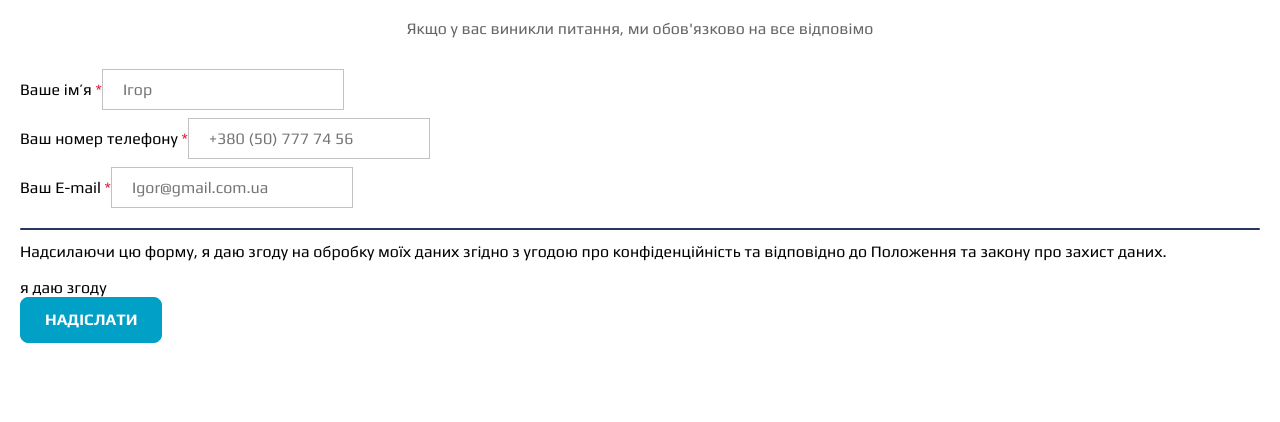
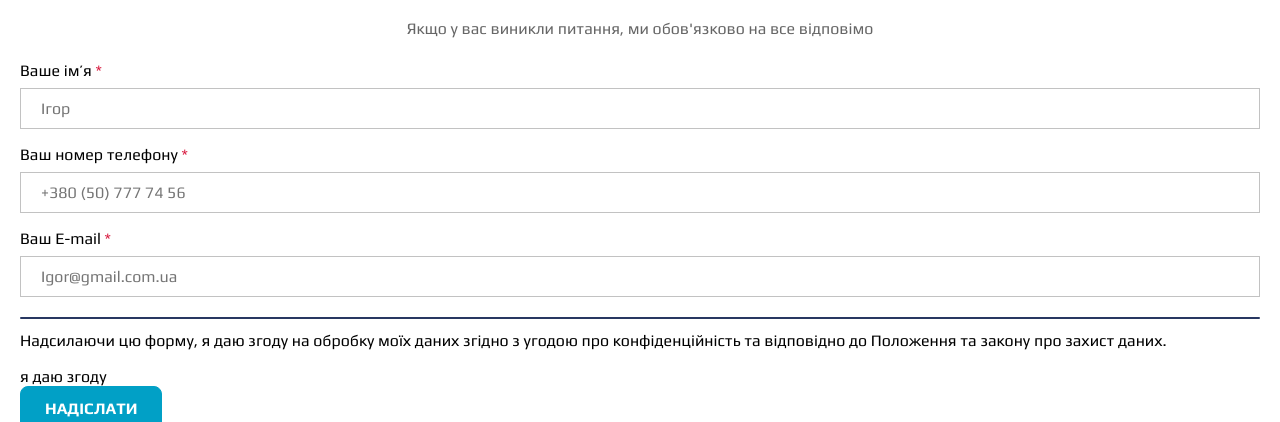
Before and after one commit to Senior322/Atlantika, a React (Create React App) app: page / in a window 1280 px wide. Shown: the part 1222-1644 px from the top of the page. Before the commit the page ends 1565 px from the top, so only its background shows below. Built offline with nearby package versions, Linux system fonts and the light colour scheme.

Commit message:
path
add yup for my form and fix default button

```diff
--- a/src/components/defaultButton/defaultButton.jsx
+++ b/src/components/defaultButton/defaultButton.jsx
@@ -5,9 +5,9 @@
 export default function DefaultButton({ info, arrow, type }) {
   return (
     <button type={type} className={css.defaultButton}>
-      <a className={css.defaultButtonLink} href="/">
+      <div className={css.defaultButtonLink}>
         {info}
-      </a>
+      </div>
       {arrow && (
         <span>
           <ButtonArrow />
--- a/src/components/questionForm/QuestionForm.jsx
+++ b/src/components/questionForm/QuestionForm.jsx
@@ -1,24 +1,28 @@
 import React from 'react';
 import css from 'components/questionForm/QuestionForm.module.scss';
-import { Formik, Field, Form } from 'formik';
+import { Formik, Field, Form, ErrorMessage } from 'formik';
 import DefaultButton from 'components/defaultButton/defaultButton';
 import * as Yup from 'yup';
 
+const phoneRegExp =
+  /^((\\+[1-9]{1,4}[ \\-]*)|(\\([0-9]{2,3}\\)[ \\-]*)|([0-9]{2,4})[ \\-]*)*?[0-9]{3,4}?[ \\-]*[0-9]{3,4}?$/;
 export default function QuestionForm() {
   const BasicFormSchema = Yup.object().shape({
     email: Yup.string()
       //Проверяем, корректный ли адрес.
       //Если нет, то выводится сообщение в скобках
-        .email("Invalid email address")
+      .email('Невалідна адреса')
       //не сабмитим, если поле не заполнено
-        .required("Required"),
+      .required('Required'),
     userName: Yup.string()
       //минимальная длина - 2 символа
-        .min(2, "Must be longer than 2 characters")
+      .min(2, 'Must be longer than 2 characters')
       //максимальная длина - 20 символов
-        .max(20, "Nice try, nobody has a first name that long")
-        .required("Required"),
-
+      .max(20, 'Nice try, nobody has a first name that long')
+      .required('Required'),
+    telephoneNumber: Yup.string()
+      .matches(phoneRegExp, 'Phone number is not valid')
+      .required('Required'),
   });
   return (
     <div className={css.formContainer}>
@@ -29,45 +33,55 @@
           email: '',
         }}
         validationSchema={BasicFormSchema}
+        onSubmit={async (values, action) => {
+          await new Promise(r => setTimeout(r, 500));
+          alert(JSON.stringify(values, null, 2));
+          action.resetForm();
+        }}
       >
-
-        <Form>
-          <div>
+        <Form className={css.formFrom}>
           <label htmlFor="userName">
             Ваше ім’я <span className={css.formSpan}>*</span>
+            <Field
+              className={css.formInput}
+              type="text"
+              name="userName"
+              placeholder="Ігор"
+            ></Field>
+            <ErrorMessage name="userName" />
           </label>
-            <Field className={css.formInput} type="text" name="userName" placeholder="Ігор"></Field>
-          </div>
-          <div>
           <label htmlFor="telephoneNumber">
             Ваш номер телефону <span className={css.formSpan}>*</span>
-            </label>
-            <Field className={css.formInput}
-              type="text"
+            <Field
+              className={css.formInput}
+              type="phone"
               name="telephoneNumber"
               placeholder="+380 (50) 777 74 56"
             ></Field>
-          </div>
-          <div>
+            <ErrorMessage name="telephoneNumber" />
+          </label>
           <label htmlFor="email">
             Ваш E-mail <span className={css.formSpan}>*</span>
-            </label>
-            <Field className={css.formInput}
-              type="text"
-              name="Ваш E-mail"
+            <Field
+              className={css.formInput}
+              type="email"
+              name="email"
               placeholder="Igor@gmail.com.ua"
             ></Field>
+            <ErrorMessage name="email" />
+          </label>
+          <div>
+            <div className={css.border}></div>
+            <p className={css.formText}>
+              Надсилаючи цю форму, я даю згоду на обробку моїх даних згідно з
+              угодою про конфіденційність та відповідно до Положення та закону
+              про захист даних.
+            </p>
+            <p className={css.confirm}>я даю згоду</p>
+            <DefaultButton info={'надіслати'} type={'submit'} />
           </div>
         </Form>
       </Formik>
-      <div className={css.border}></div>
-      <p className={css.formText}>
-        Надсилаючи цю форму, я даю згоду на обробку моїх даних згідно з угодою
-        про конфіденційність та відповідно до Положення та закону про захист
-        даних.
-      </p>
-      <p className={css.confirm}>я даю згоду</p>
-      <DefaultButton info={'надіслати'} type={'submit'}/>
     </div>
   );
 }
--- a/src/components/questionForm/QuestionForm.module.scss
+++ b/src/components/questionForm/QuestionForm.module.scss
@@ -5,12 +5,20 @@
    border-radius: 2px;
    background: var(--dark-blue);
    height: 2px;
-   margin-top: 20px;
+   margin-top: 4px;
+}
+.formFrom{
+   display: flex;
+   flex-direction: column;
+   gap: 16px;
+}
+.formUlLi{
 }
 .formInput{
    padding: 10px 20px;
    border: 1px solid var(--half-gray);
    margin-top: 8px;
+   width: 100%;
 }
 .formSpan{
    color: var(--some-red);
```
Lines whose indentation alone changed are shown as unchanged.
